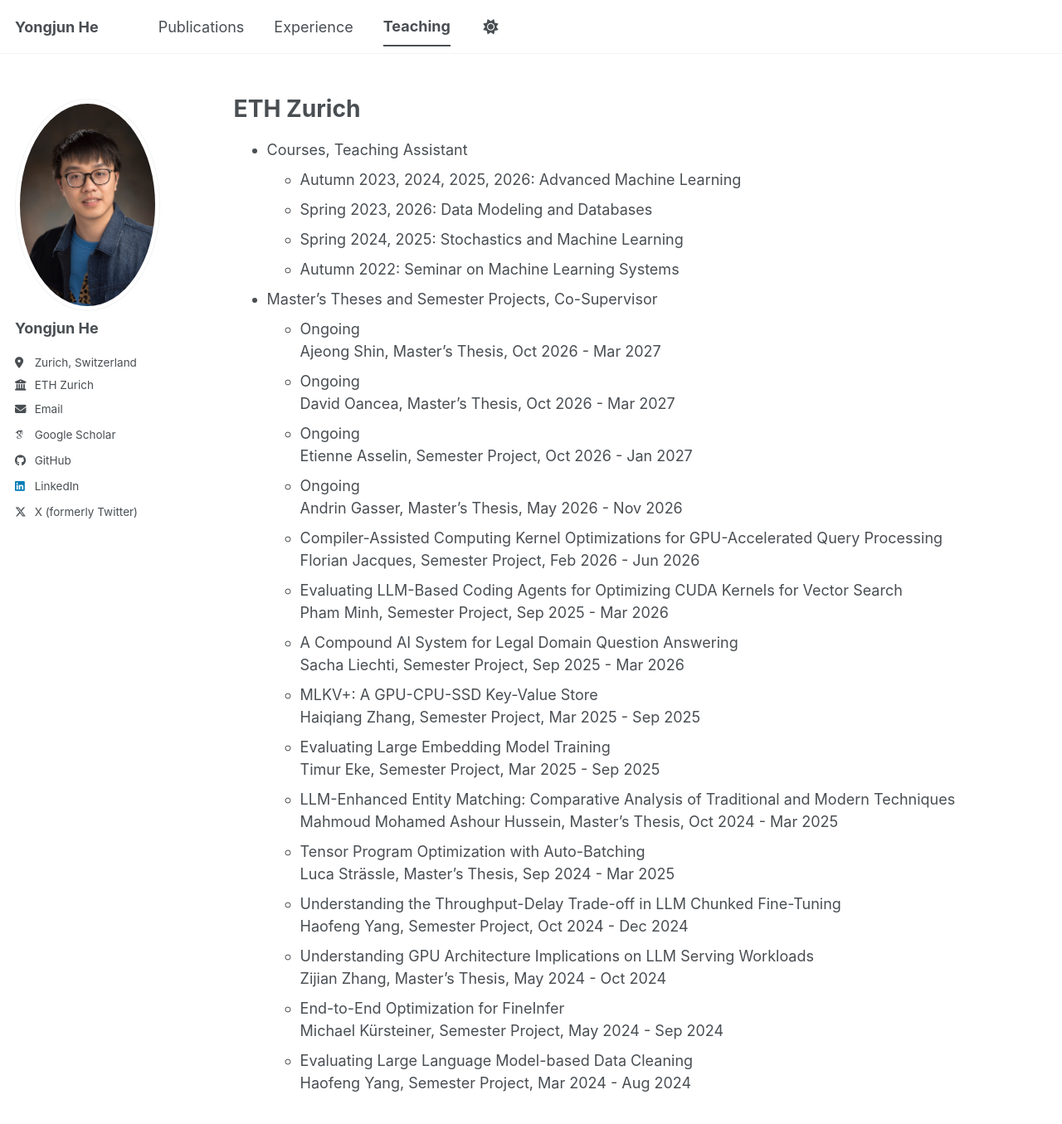
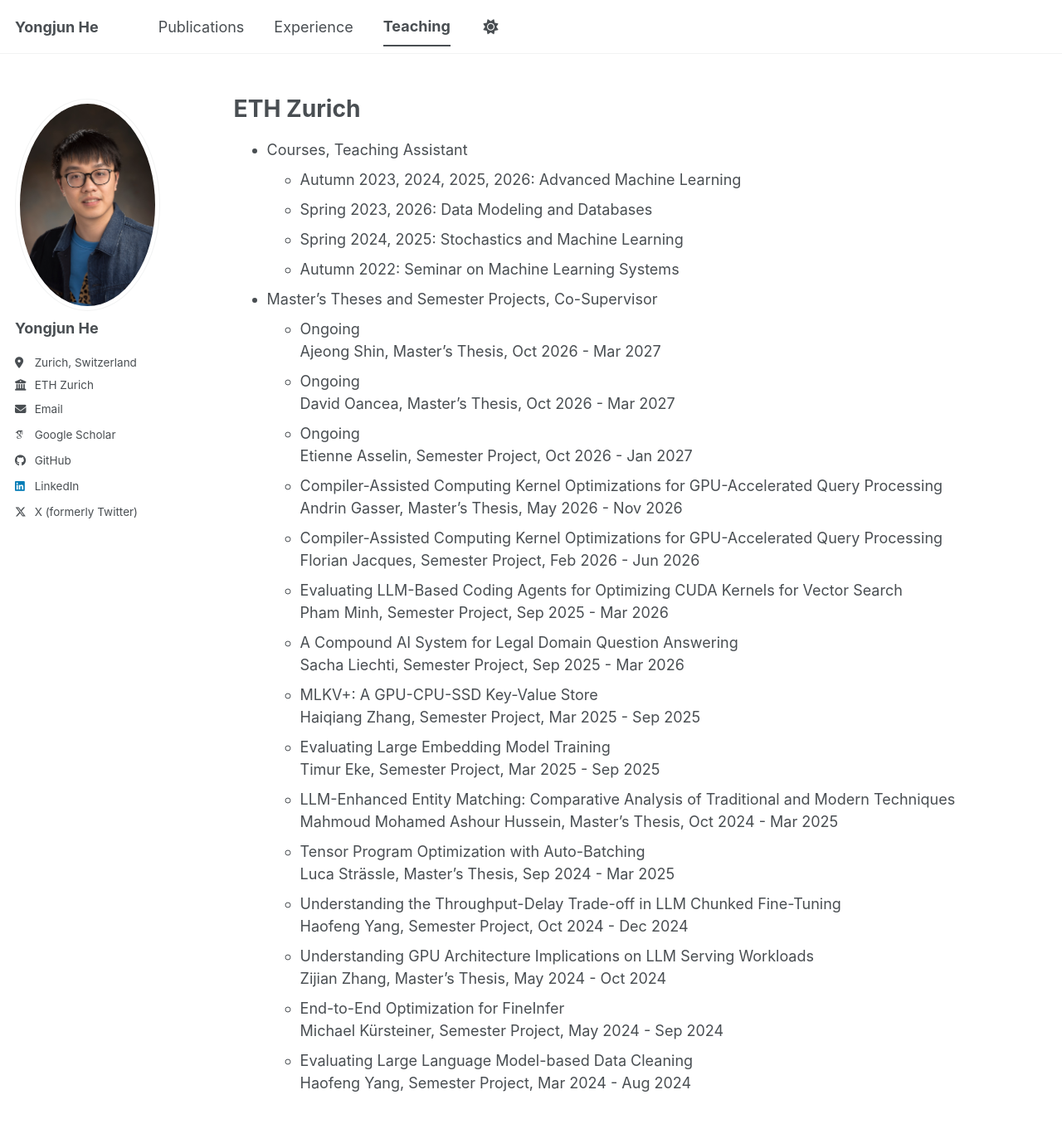
Before and after one commit to YongjunHe/YongjunHe.github.io, a Jekyll site: the page built from _pages/teaching.md, in a window 1280 px wide and 1373 px high. Shown: the top 1355 px of the window at 83% size. Built offline with Jekyll 4.4.1, drawn with Linux system fonts in a browser that asks for light colours; some web fonts are replaced; a script bundle is joined from its source files by our own code; library files that are not in the unit come from our copies.

Commit message:
Update ongoing projects in teaching.md

```diff
--- a/_pages/teaching.md
+++ b/_pages/teaching.md
@@ -20,7 +20,7 @@ ETH Zurich
     David Oancea, Master’s Thesis, Oct 2026 - Mar 2027
   * Ongoing
     Etienne Asselin, Semester Project, Oct 2026 - Jan 2027
-  * Ongoing
+  * Compiler-Assisted Computing Kernel Optimizations for GPU-Accelerated Query Processing
     Andrin Gasser, Master’s Thesis, May 2026 - Nov 2026
   * Compiler-Assisted Computing Kernel Optimizations for GPU-Accelerated Query Processing
     Florian Jacques, Semester Project, Feb 2026 - Jun 2026
```
